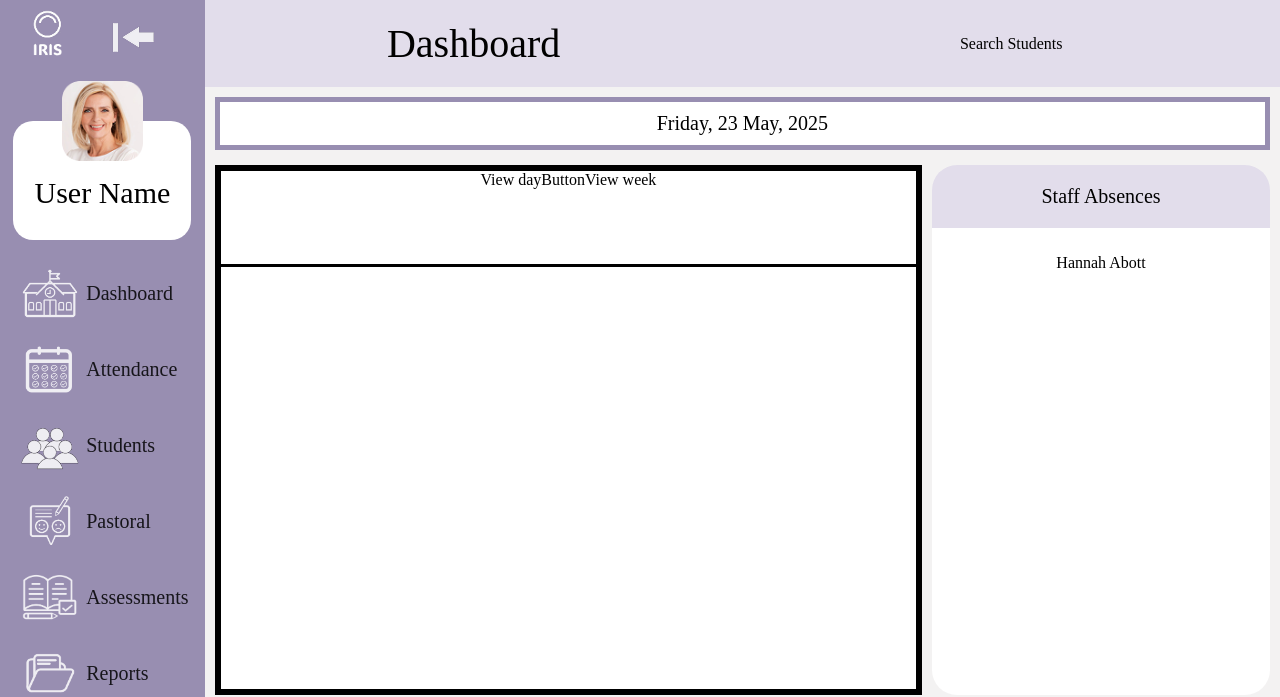
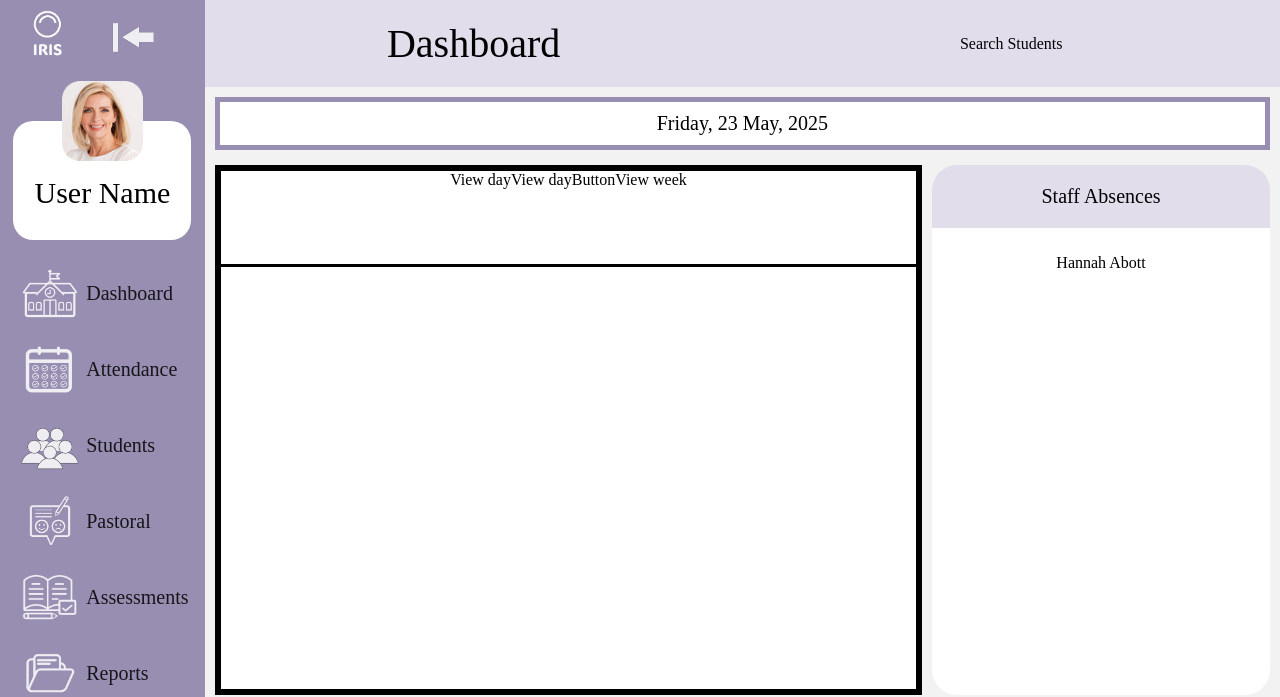
Before and after one commit to supertop24/IRIS, a Flask app: page /dashboard in a window 1280 px wide. Shown: the top 697 px of the page. Run offline with Flask 3, Linux system fonts and the light colour scheme.

Commit message:
few more changes

```diff
--- a/iris/website/models.py
+++ b/iris/website/models.py
@@ -59,6 +59,8 @@ class Student(User):
     def __init__(self, **kwargs):
         super().__init__(**kwargs)
         self.role = 'student'
+
+    #need to add get_weekly_schedule method to here and Teacher classes to render into calendar
 
 class Teacher(User):
     __tablename__ = 'teacher'
--- a/iris/website/templates/Dashboard.html
+++ b/iris/website/templates/Dashboard.html
@@ -21,8 +21,11 @@
         <div class="calendarHeaderRow">
 
 
+            <div class="dayIcon">
+                View day
+            </div>
 
-            <div class="day">
+            <div class="dayText">
                 View day
             </div>
 
```
